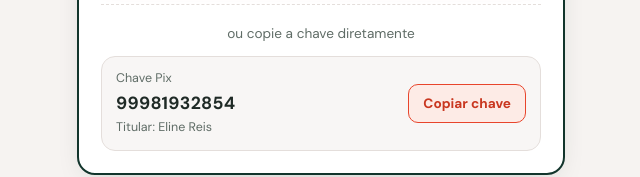
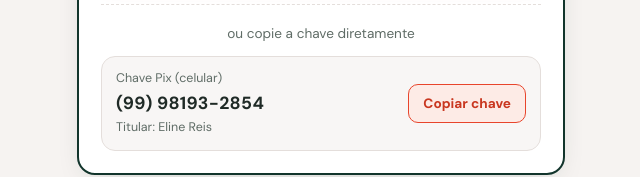
Before and after one commit to Lakes-ro/Ajuda-Gabi, a plain HTML site: page index.html in a window 1280 px wide. Shown: the part 1717-1894 px from the top of the page, without its empty margins (319-959 px from the left). Drawn offline with nearby package versions, Linux system fonts and the light colour scheme.

Commit message:
Update Pix key label and format in index.html

```diff
--- a/index.html
+++ b/index.html
@@ -90,8 +90,8 @@
           <span class="divider-text">ou copie a chave diretamente</span>
           <div class="key-card">
             <div class="key-info">
-              <span class="key-label">Chave Pix</span>
-              <strong id="raw-pix-key">99981932854</strong>
+              <span class="key-label">Chave Pix (celular)</span>
+              <strong id="raw-pix-key">(99) 98193-2854</strong>
               <span class="key-owner">Titular: Eline Reis</span>
             </div>
             <button type="button" id="copy-raw-btn" class="btn-secondary">Copiar chave</button>
```
